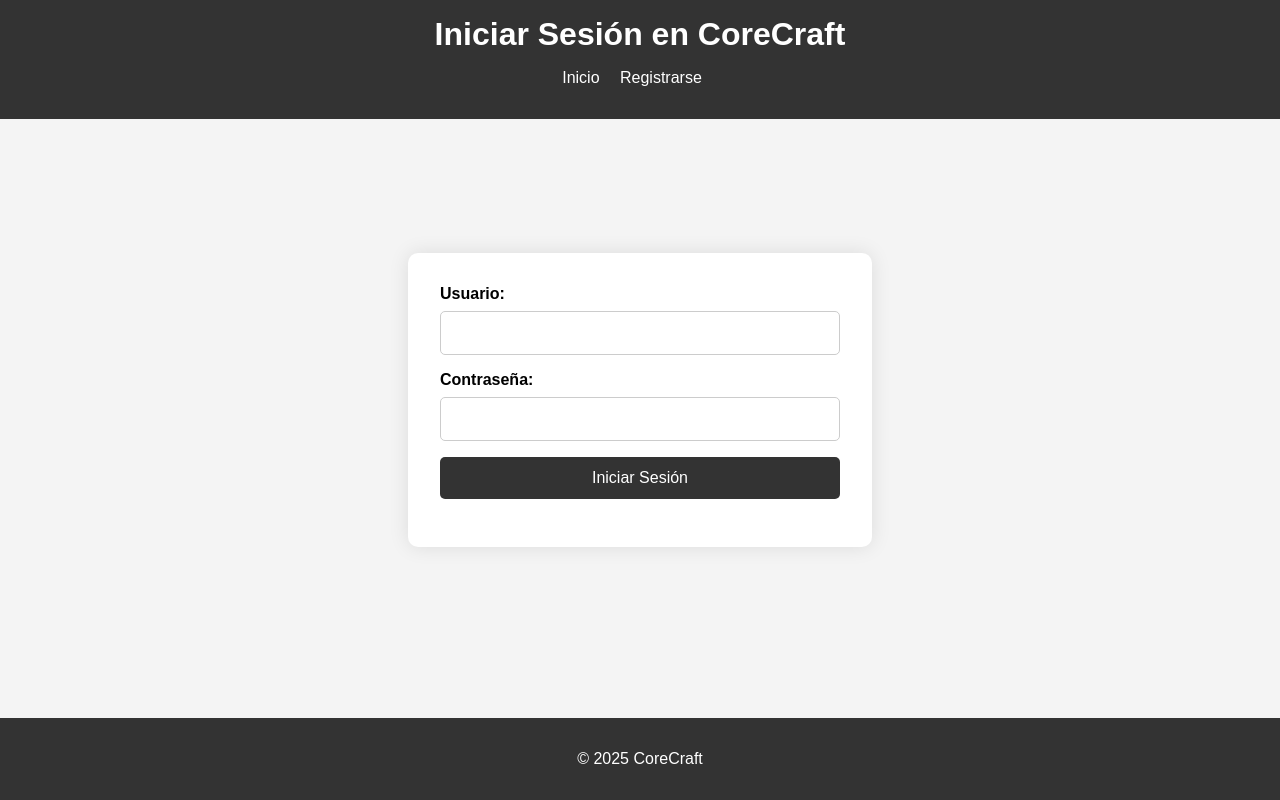
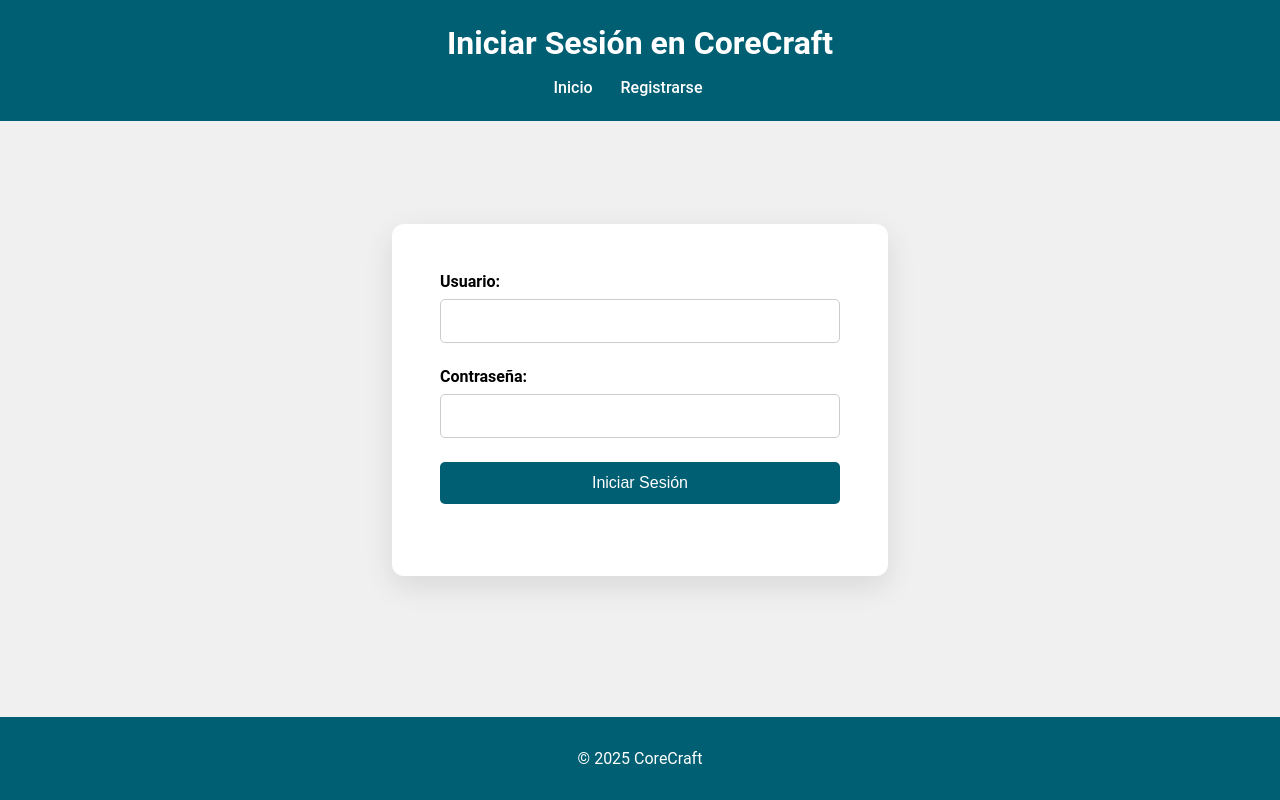
Before and after one commit to VictorArdite/corecraft, a PHP site: page /index.php?action=login in a window 1280 px wide. Run offline with PHP 8.4, Linux system fonts and the light colour scheme.

Commit message:
Login
Lo hicimos antes de utilizar el gitkraken por eso hay pocos cambios

```diff
--- a/app/views/auth/login.php
+++ b/app/views/auth/login.php
@@ -4,7 +4,7 @@
     <meta charset="UTF-8">
     <meta name="viewport" content="width=device-width, initial-scale=1.0">
     <title>CoreCraft - Iniciar Sesión</title>
-    <link rel="stylesheet" href="css/styles.css"> <!-- Ruta correcta al archivo CSS -->
+    <link rel="stylesheet" href="css/styles.css">
 </head>
 <body>
     <header>
--- a/public/css/styles.css
+++ b/public/css/styles.css
@@ -1,61 +1,76 @@
+/* Estilos generales */
 body {
-    font-family: Arial, sans-serif;
+    font-family: 'Roboto', sans-serif;
     margin: 0;
     padding: 0;
-    background-color: #f4f4f4;
+    background-color: #f0f0f0;
     display: flex;
     justify-content: center;
     align-items: center;
     height: 100vh;
 }
 
+/* Encabezado */
 header {
-    background-color: #333;
+    background-color: #005f73;
     color: #fff;
-    padding: 1rem 0;
+    padding: 1.5rem 0;
     text-align: center;
     width: 100%;
     position: fixed;
     top: 0;
+    left: 0;
+    z-index: 100;
 }
 
 header h1 {
     margin: 0;
+    font-size: 2rem;
 }
 
 nav ul {
     list-style: none;
     padding: 0;
+    margin: 1rem 0 0;
 }
 
 nav ul li {
     display: inline;
-    margin-right: 1rem;
+    margin-right: 1.5rem;
 }
 
 nav ul li a {
     color: #fff;
     text-decoration: none;
+    font-weight: 500;
+    font-size: 1rem;
+    transition: color 0.3s ease;
 }
 
+nav ul li a:hover {
+    color: #ffb703;
+}
+
+/* Main content */
 main {
     padding: 2rem;
     display: flex;
     justify-content: center;
     align-items: center;
-    height: calc(100vh - 160px); /* Ajustar la altura para incluir el header y footer */
+    height: calc(100vh - 160px);
     width: 100%;
 }
 
 section {
     background-color: #fff;
-    padding: 2rem;
-    border-radius: 10px;
-    box-shadow: 0 0 20px rgba(0, 0, 0, 0.1);
+    padding: 3rem;
+    border-radius: 12px;
+    box-shadow: 0 10px 30px rgba(0, 0, 0, 0.1);
     max-width: 400px;
     width: 100%;
 }
 
+/* Formulario */
 form {
     display: flex;
     flex-direction: column;
@@ -64,39 +79,57 @@ form {
 form label {
     margin-bottom: 0.5rem;
     font-weight: bold;
+    font-size: 1rem;
 }
 
-form input, form select, form button {
-    margin-bottom: 1rem;
+form input, form button {
+    margin-bottom: 1.5rem;
     padding: 0.75rem;
     border: 1px solid #ccc;
     border-radius: 5px;
     font-size: 1rem;
+    transition: border-color 0.3s ease, box-shadow 0.3s ease;
 }
 
-form input:focus, form select:focus {
-    border-color: #333;
-    outline: none;
+form input:focus {
+    border-color: #005f73;
+    box-shadow: 0 0 8px rgba(0, 95, 115, 0.4);
 }
 
 form button {
-    background-color: #333;
+    background-color: #005f73;
     color: #fff;
     border: none;
     cursor: pointer;
-    transition: background-color 0.3s ease;
+    transition: background-color 0.3s ease, transform 0.2s ease;
 }
 
 form button:hover {
-    background-color: #555;
+    background-color: #ffb703;
+    transform: scale(1.05);
 }
 
+form button:active {
+    transform: scale(1);
+}
+
+/* Footer */
 footer {
     text-align: center;
     padding: 1rem 0;
-    background-color: #333;
+    background-color: #005f73;
     color: #fff;
     position: fixed;
     width: 100%;
     bottom: 0;
 }
+
+/* Animación de transiciones */
+@keyframes fadeIn {
+    0% { opacity: 0; }
+    100% { opacity: 1; }
+}
+
+body {
+    animation: fadeIn 1s ease-out;
+}
```
